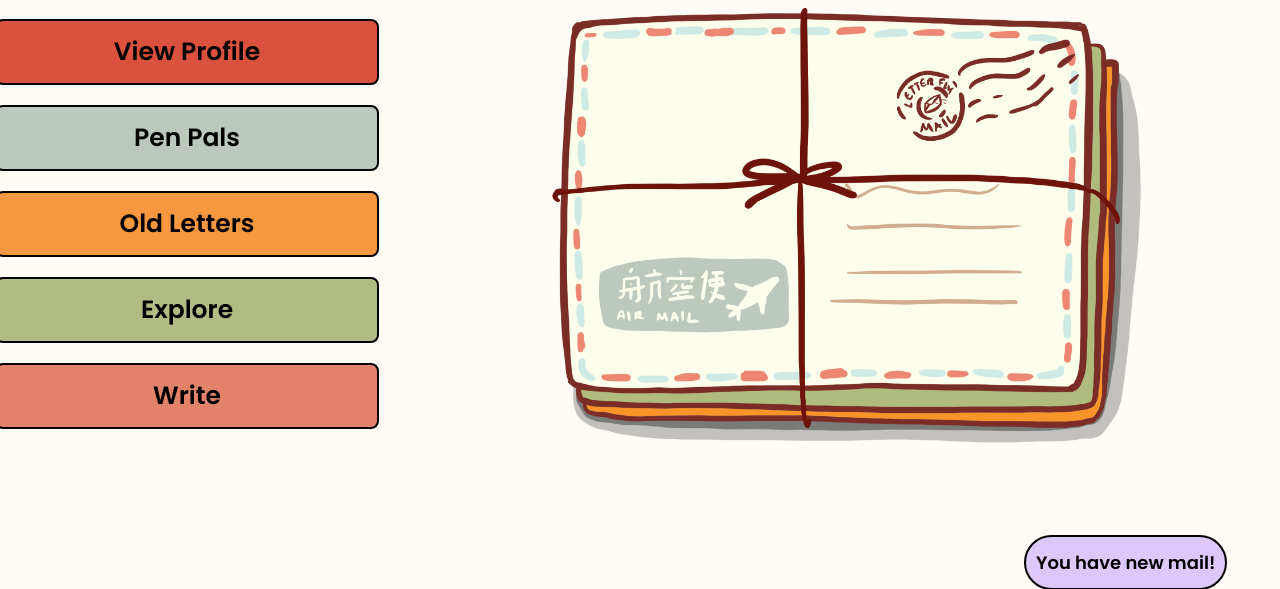
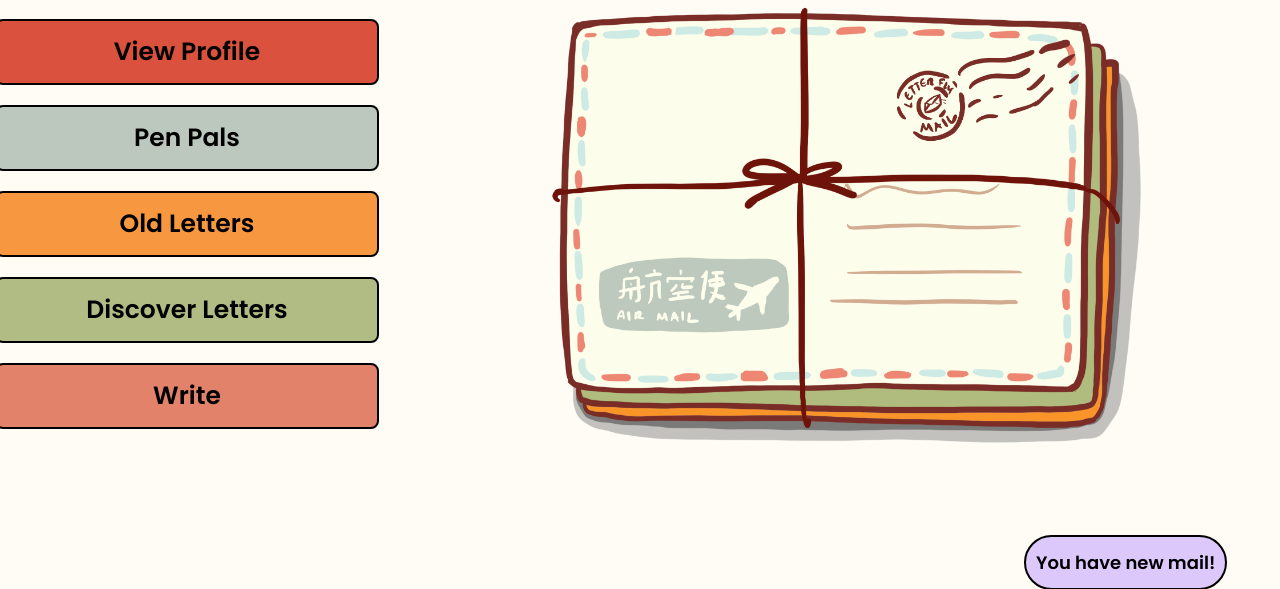
Before and after one commit to CloudyKrypton/letterfly, a Flask app: template templates/dashboard.html in a window 1280 px wide. Shown: the part 121-710 px from the top of the page. Run offline with Flask 3, Linux system fonts and the light colour scheme; the template is opened without the code that fills it, so the values that code supplies are empty.

Commit message:
error handling

```diff
--- a/static/dashboard.css
+++ b/static/dashboard.css
@@ -141,13 +141,13 @@ button:hover {
     content: ' →';
     opacity: 0;  /* Initially hidden */
     position: absolute;
-    right: 110px; /* Position it just outside */
+    right: 60px; /* Position it just outside */
     transition: opacity 0.3s ease, right 0.3s ease; /* Animation */
 }
 
 #explore:hover::after {
     opacity: 1;  /* Show the arrow */
-    right: 100px; /* Move the arrow inside the button */
+    right: 50px; /* Move the arrow inside the button */
 }
 
 #explore {
--- a/static/script.js
+++ b/static/script.js
@@ -39,9 +39,9 @@ document.getElementById("login").addEventListener("click", async function(event)
     const data = await response.json();
       if (data.status === "success") {
         console.log(data.message);  // Show success message
-        window.location.href = "/letterfly";  // Redirect after successful signup
+        window.location.href = "/dashboard";  // Redirect after successful signup
       } else {
-          console.error("Signup failed:", data.message);  // Handle error message
+          console.error("Login failed:", data.message);  // Handle error message
       }
     } catch (error) {
       console.error("Error:", error);
--- a/templates/dashboard.html
+++ b/templates/dashboard.html
@@ -31,7 +31,7 @@
                 <button id="viewProfile">View Profile</button>
                 <button id="penPals">Pen Pals</button>
                 <button id="oldLetters">Old Letters</button>
-                <button id="explore">Explore</button>
+                <button id="explore">Discover Letters</button>
                 <button id="write" onclick="window.location.href='/write';">Write</button>
             </div>
         </div>
```
Also changed, not shown: static/signup.js (+6 -1 lines).
